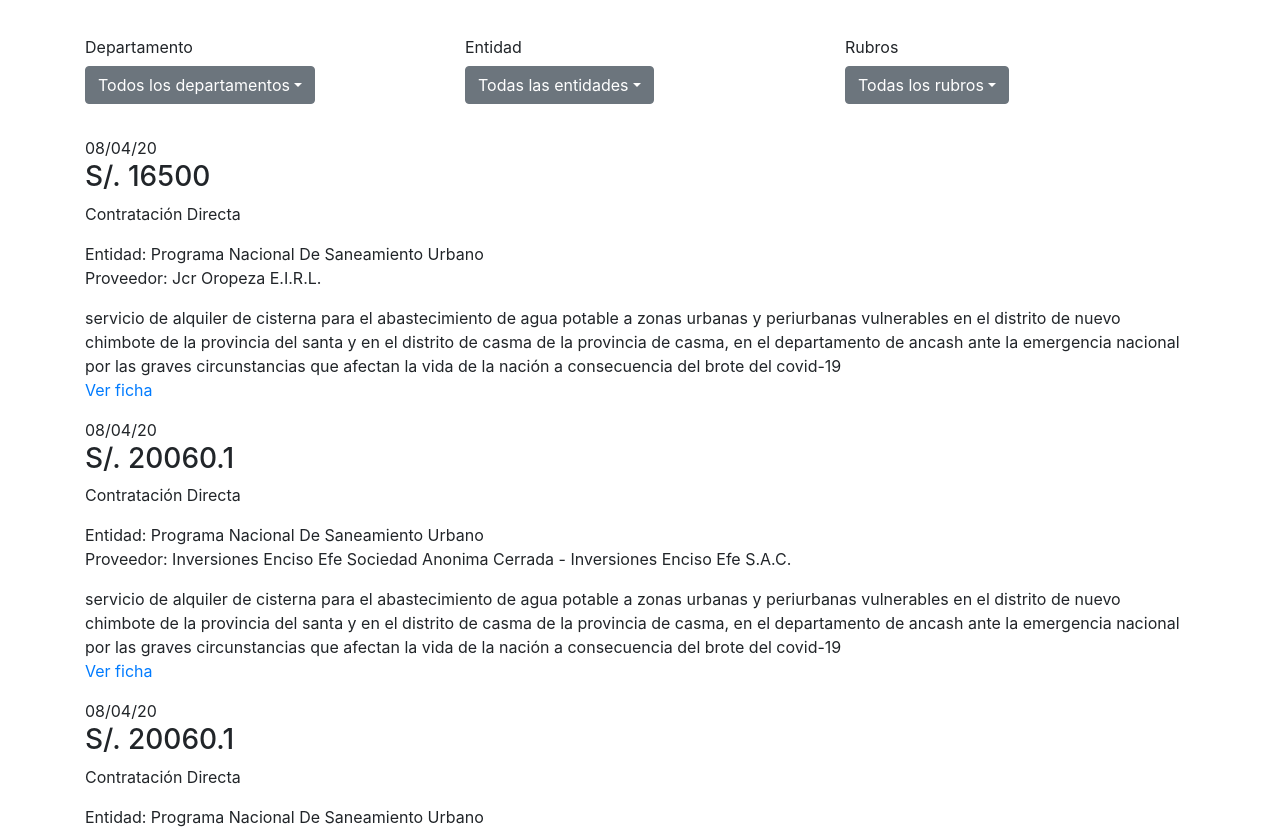
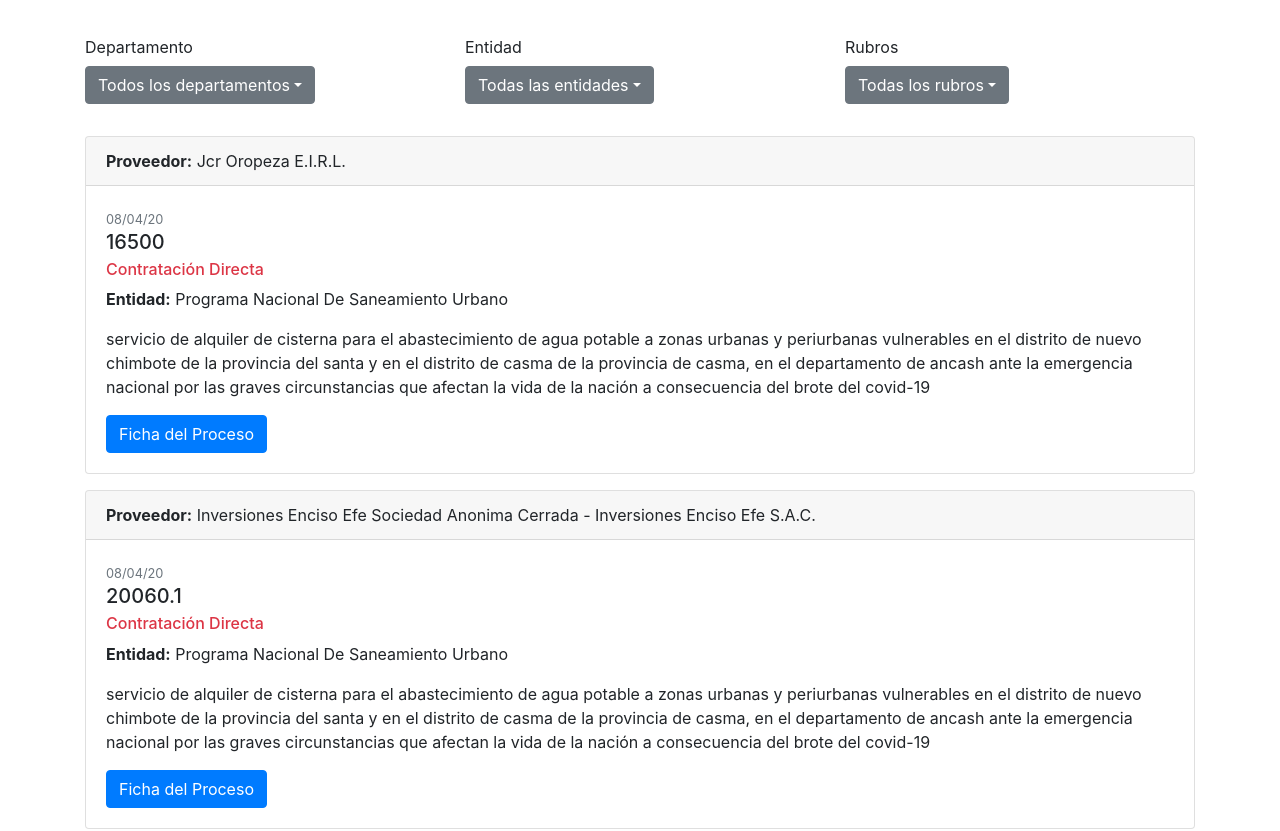
Before and after one commit to antoniocuga/compras-covid19-pe, a Vue app: page / in a window 1280 px wide. Shown: the part 1360-2191 px from the top of the page. Built offline with nearby package versions, Linux system fonts and the light colour scheme.

Commit message:
Contracts UI conflicts

```diff
--- a/package.json
+++ b/package.json
@@ -27,6 +27,8 @@
     "vue-gtag": "^1.1.2",
     "vue-i18n": "^8.15.3",
     "vue-router": "^3.1.3",
+    "vue-select": "^3.10.2",
+    "vue2-filters": "^0.11.0",
     "vue2-leaflet": "^2.5.2",
     "vuex": "^3.3.0"
   },
--- a/src/components/Contracts.vue
+++ b/src/components/Contracts.vue
@@ -4,13 +4,23 @@
 
       <div class="row">
         <div v-bind:key="contract.index" class="col-12 mb-3" v-for="contract in dataset">
-          <span>{{ contract.FECHACONVOCATORIA }}</span>
-          <h3>S/. {{ contract.MONTOADJUDICADOSOLES }}</h3>
-          <div class="mb-3">{{ contract.TIPOPROCESO }}</div>
-          <div>Entidad: {{ contract.ENTIDAD }}</div>
-          <div class="mb-3">Proveedor: {{ contract.PROVEEDOR }}</div>
-          <div v-html="contract.DESCRIPCION_PROCESO"></div>
-          <div><a target="_blank" :href="contract.URLFICHAPROCESO">Ver ficha</a></div>
+          <div class="card h-100">
+            <div class="card-header">
+              <strong>Proveedor:</strong> {{ contract.PROVEEDOR }}
+            </div>
+            <div class="card-body">
+              <small class="my-3 text-muted">{{ contract.FECHACONVOCATORIA }}</small>
+              <h5 class="card-title">{{ contract.MONTOADJUDICADOSOLES | currency('S/') }}</h5>
+              <h6 class="card-subtitle mb-2" :class="{'text-danger' :  (contract.TIPOPROCESO == 'Contratación Directa') }">
+                {{ contract.TIPOPROCESO }}
+              </h6>
+              <div class="mb-3">
+                <strong>Entidad:</strong> {{ contract.ENTIDAD }}
+              </div>
+              <div v-html="contract.DESCRIPCION_PROCESO"></div>
+              <a :href="contract.URLFICHAPROCESO" target="_blank" class="mt-3 btn btn-primary">Ficha del Proceso</a>
+            </div>
+          </div>
         </div>
       </div>
 
--- a/src/components/SummaryContracts.vue
+++ b/src/components/SummaryContracts.vue
@@ -104,7 +104,7 @@
           return {
             "region": `${value}` ,
             "count": item.length,
-            "total": this.formatPrice((sum(map(item, 'MONTOADJUDICADOSOLES'))).toFixed(2))
+            "total": sum(map(item, 'MONTOADJUDICADOSOLES')).toFixed(2)
           }
         })
 
```
Also changed, not shown: 1 other file (tests, documents, lock files or other folders).
